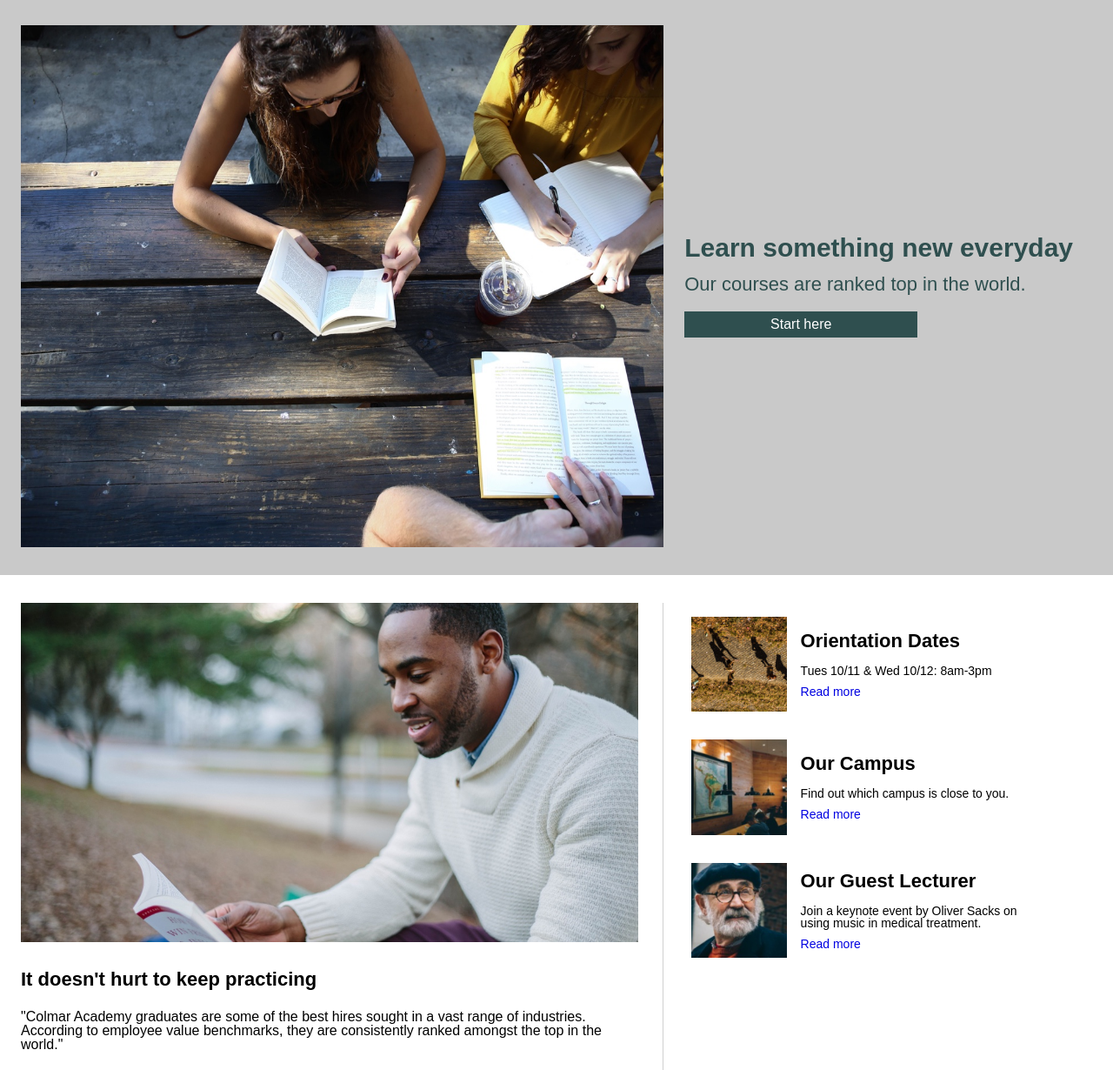
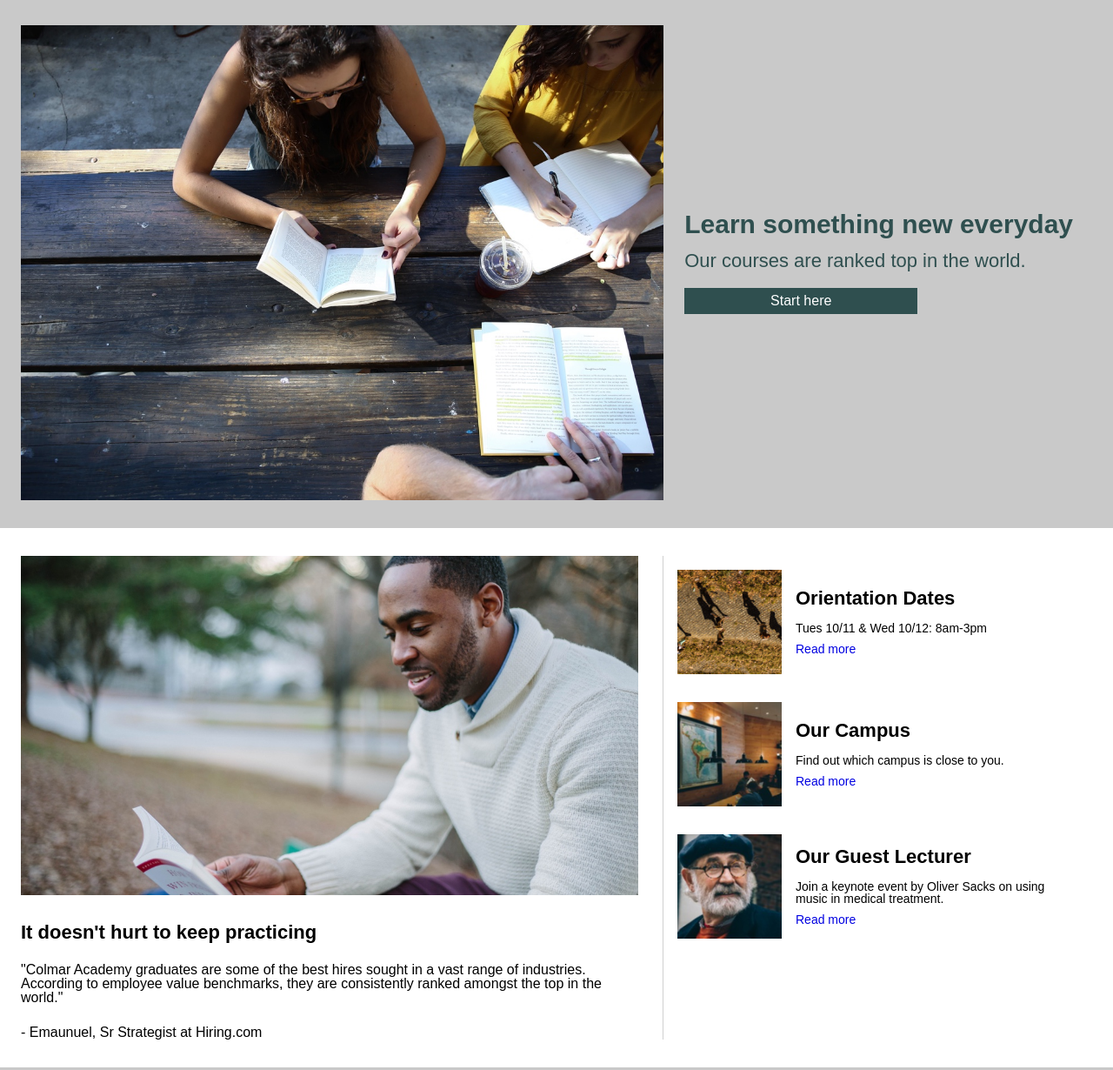
Before and after one commit to gideonfu55/ColmarAcademy-html-assessment, a plain HTML site: page index.html in a window 1280 px wide. Shown: the part 67-1297 px from the top of the page at 87% size. Drawn offline with Linux system fonts and the light colour scheme.

Commit message:
update mobile view - campus info section centered when px and main section image height issues

```diff
--- a/css/colmarAcademyStyle.css
+++ b/css/colmarAcademyStyle.css
@@ -85,7 +85,7 @@ nav {
 
 .main-section img {
   width: 60%;
-  height: 75vh;
+  height: auto;
 }
 
 .mainsection-content {
@@ -118,6 +118,7 @@ nav {
   display: flex;
   margin: 32px 24px;
   scroll-margin-top: 30px;
+  justify-content: center;
 }
 
 .info-left {
@@ -151,8 +152,6 @@ nav {
 .info-right {
   display: flex;
   flex-direction: column;
-  margin-right: 24px;
-  margin-left: 16px;
 }
 
 .rightPanelBox {
```
Also changed, not shown: index.html (+1 -0 lines).
